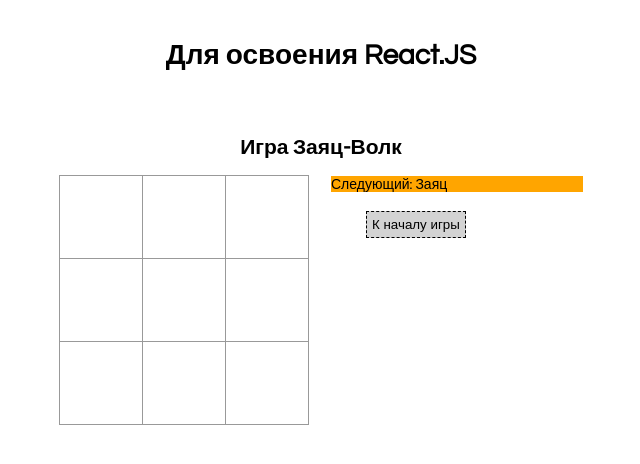
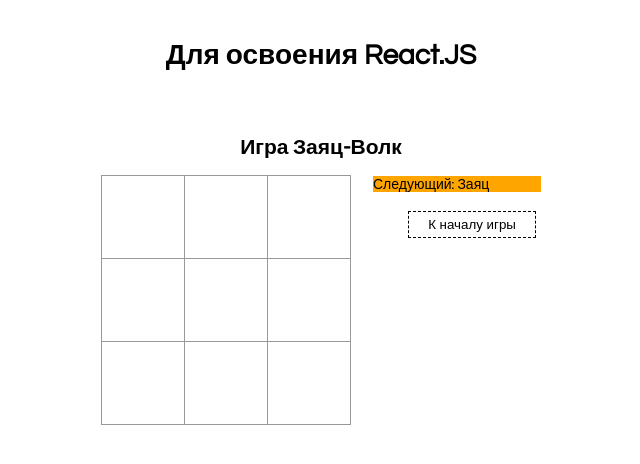
Before and after one commit to GinnyT/GinnyT.github.io, a plain HTML site: page index.html in a window 1280 px wide. Shown: the whole page, without its empty margins (319-959 px from the left). Drawn offline with Linux system fonts and the light colour scheme.

Commit message:
Build by 11/10/2023 13:10:42

```diff
--- a/index.html
+++ b/index.html
@@ -1 +1 @@
-<!doctype html><html lang="ru"><head><meta charset="utf-8"/><link rel="icon" href="/favicon.ico"/><meta name="viewport" content="width=device-width,initial-scale=1"/><meta name="theme-color" content="#000000"/><meta name="description" content="Web site created using create-react-app"/><link rel="apple-touch-icon" href="/logo192.png"/><link rel="manifest" href="/manifest.json"/><title>Гусёна</title><script defer="defer" src="/static/js/main.0160c749.js"></script><link href="/static/css/main.8ec5dab0.css" rel="stylesheet"></head><body><noscript>You need to enable JavaScript to run this app.<br/>Включи JavaScript иначе не будет работать.</noscript><div id="root"><div id="head"><h1>Для освоения React.JS</h1></div><h2>Игра Заяц-Волк</h2><div id="cross"></div></div></body></html>
+<!doctype html><html lang="ru"><head><meta charset="utf-8"/><link rel="icon" href="/favicon.ico"/><meta name="viewport" content="width=device-width,initial-scale=1"/><meta name="theme-color" content="#000000"/><meta name="description" content="Web site created using create-react-app"/><link rel="apple-touch-icon" href="/logo192.png"/><link rel="manifest" href="/manifest.json"/><title>Гусёна</title><script defer="defer" src="/static/js/main.0160c749.js"></script><link href="/static/css/main.4ded2abc.css" rel="stylesheet"></head><body><noscript>You need to enable JavaScript to run this app.<br/>Включи JavaScript иначе не будет работать.</noscript><div id="root"><div id="head"><h1>Для освоения React.JS</h1></div><h2>Игра Заяц-Волк</h2><div id="cross"></div></div></body></html>
--- /dev/null
+++ b/static/css/main.4ded2abc.css
@@ -0,0 +1,2 @@
+body{--square:84px;font:14px Century Gothic,Futura,sans-serif;margin:20px}ol,ul{padding-left:30px}.board-row:after{clear:both;content:"";display:table;width:calc(var(--square)*3)}#status{background:orange;margin-bottom:10px;transition:background 3s ease-in}.square{background:#fff;border:1px solid #999;cursor:pointer;float:left;font-size:24px;font-weight:700;height:var(--square);line-height:34px;margin-right:-1px;margin-top:-1px;padding:0;text-align:center;width:var(--square)}.square:focus{outline:none}.kbd-navigation .square:focus{background:#ddd}.game{display:flex;flex-direction:row}.game-info{margin-left:20px;width:calc(var(--square)*2)}.game-info li{display:flex;flex-direction:column;list-style-type:none;margin:0;padding:0}.control{background-color:#fff;border:.5px dashed;cursor:pointer;display:inline-block;margin:5px;padding:5px;text-align:center;text-decoration:none}#root{align-items:center;display:flex;flex-direction:column;justify-content:center}#head{margin-bottom:2em}
+/*# sourceMappingURL=main.4ded2abc.css.map*/
```
Also changed, not shown: asset-manifest.json, 1 other file.
